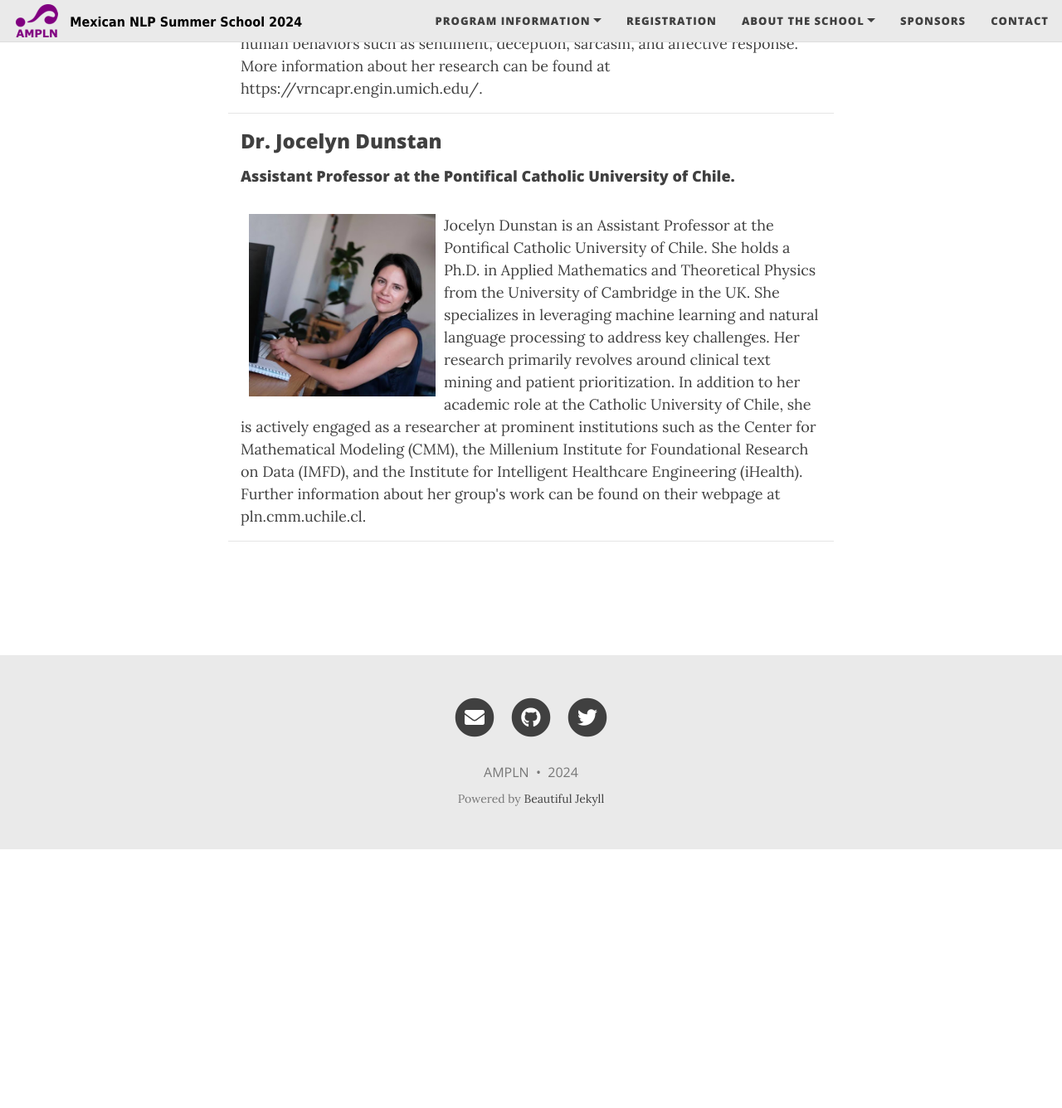
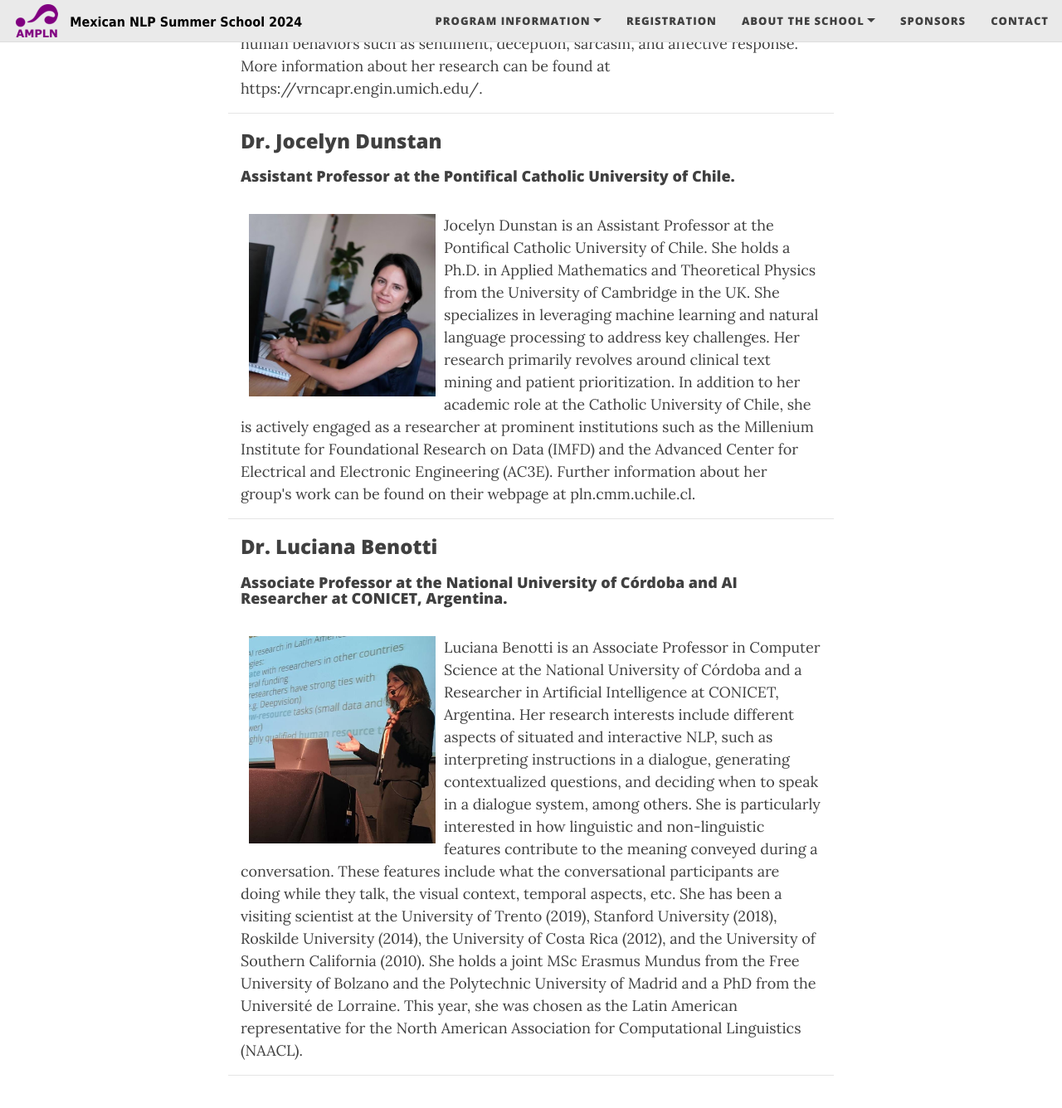
Before and after one commit to ampln/escuelaverano2024, a Jekyll site: the page built from speakers.md, in a window 1280 px wide and 1400 px high, scrolled down 3184 px. Shown: the top 1336 px of the window at 83% size. Built offline with Jekyll 4.4.1, drawn with Linux system fonts in a browser that asks for light colours; nearby versions of some CDN libraries; before the commit the page ends 4208 px from its top, so only the background shows below that.

```diff
--- a/speakers.md
+++ b/speakers.md
@@ -115,7 +115,27 @@
       <br />
 			<!-- Headshot image -->
 			<img width="225" id="bio-image" src="{{'/assets/images/speakers/speaker_jocelyn.jpeg'| relative_url }}" align="left" alt="speaker_jocelyn" hspace="10" />
-     Jocelyn Dunstan is an Assistant Professor at the Pontifical Catholic University of Chile. She holds a Ph.D. in Applied Mathematics and Theoretical Physics from the University of Cambridge in the UK. She specializes in leveraging machine learning and natural language processing to address key challenges. Her research primarily revolves around clinical text mining and patient prioritization. In addition to her academic role at the Catholic University of Chile, she is actively engaged as a researcher at prominent institutions such as the Center for Mathematical Modeling (CMM), the Millenium Institute for Foundational Research on Data (IMFD), and the Institute for Intelligent Healthcare Engineering (iHealth). Further information about her group's work can be found on their webpage at pln.cmm.uchile.cl.
+     Jocelyn Dunstan is an Assistant Professor at the Pontifical Catholic University of Chile. She holds a Ph.D. in Applied Mathematics and Theoretical Physics from the University of Cambridge in the UK. She specializes in leveraging machine learning and natural language processing to address key challenges. Her research primarily revolves around clinical text mining and patient prioritization. In addition to her academic role at the Catholic University of Chile, she is actively engaged as a researcher at prominent institutions such as the Millenium Institute for Foundational Research on Data (IMFD) and the Advanced Center for Electrical and Electronic Engineering (AC3E). Further information about her group's work can be found on their webpage at pln.cmm.uchile.cl.
+
+		</section>
+		<!-- <section id="additional-info">
+      <h4>Conference title: TBD </h4>
+		</section> -->
+	</div>
+</body>
+---
+
+<body>
+  <div class="container">
+		<!-- Section 1: Biography -->
+		<section id="main-bio">
+			<!-- h2: Tier-2 Headline (Not as important as the h1 header, but more than one allowed). -->
+			<h3>Dr. Luciana Benotti</h3>
+      <h4>Associate Professor at the National University of Córdoba and AI Researcher at CONICET, Argentina.</h4>
+      <br />
+			<!-- Headshot image -->
+			<img width="225" id="bio-image" src="{{'/assets/images/speakers/speaker_benotti.jpg'| relative_url }}" align="left" alt="speaker_benotti" hspace="10" />
+     Luciana Benotti is an Associate Professor in Computer Science at the National University of Córdoba and a Researcher in Artificial Intelligence at CONICET, Argentina. Her research interests include different aspects of situated and interactive NLP, such as interpreting instructions in a dialogue, generating contextualized questions, and deciding when to speak in a dialogue system, among others. She is particularly interested in how linguistic and non-linguistic features contribute to the meaning conveyed during a conversation. These features include what the conversational participants are doing while they talk, the visual context, temporal aspects, etc. She has been a visiting scientist at the University of Trento (2019), Stanford University (2018), Roskilde University (2014), the University of Costa Rica (2012), and the University of Southern California (2010). She holds a joint MSc Erasmus Mundus from the Free University of Bolzano and the Polytechnic University of Madrid and a PhD from the Université de Lorraine. This year, she was chosen as the Latin American representative for the North American Association for Computational Linguistics (NAACL).
 
 		</section>
 		<!-- <section id="additional-info">
```
Also changed, not shown: assets/images/speakers/speaker_benotti.jpeg (deleted), assets/images/speakers/speaker_benotti.jpg (added), 9 other files.
